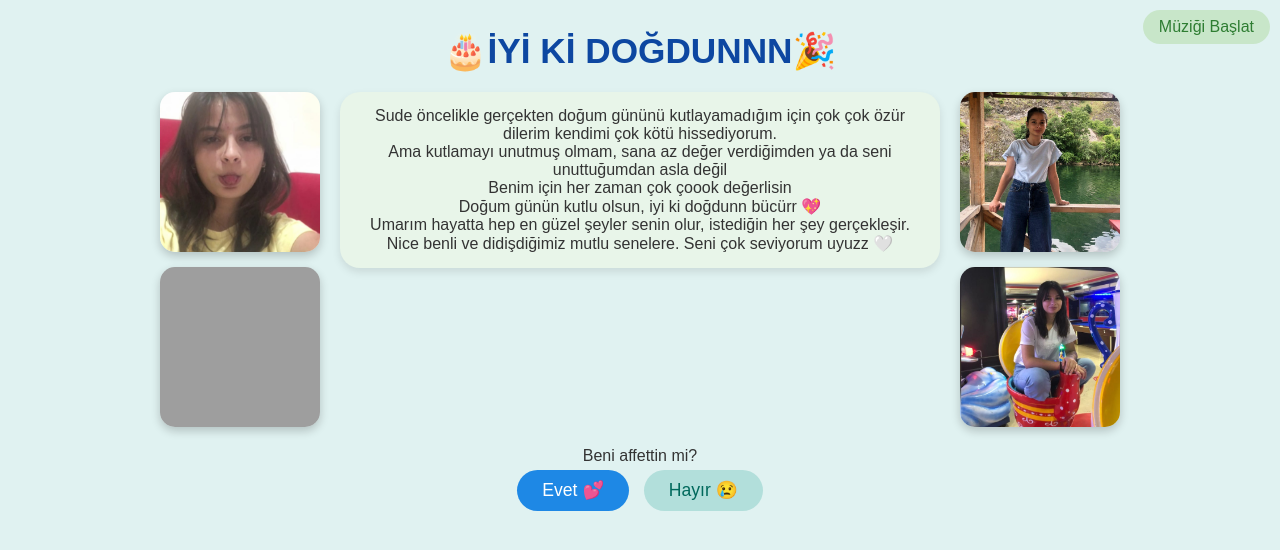
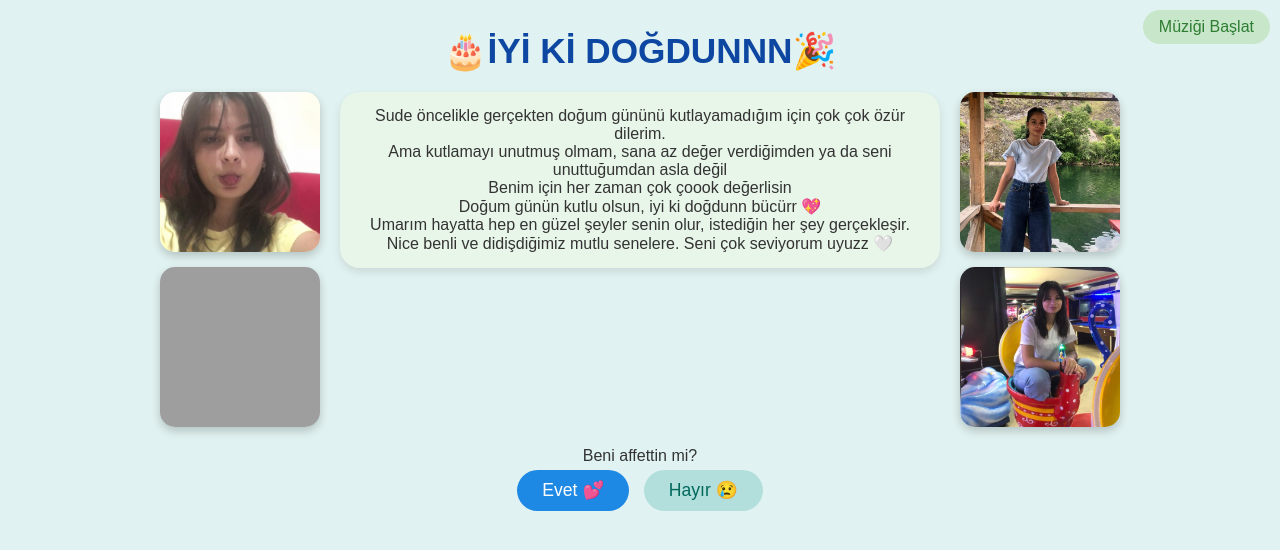
Before and after one commit to bahadiryuce/SUDE-3, a plain HTML site: page index.html in a window 1280 px wide. Drawn offline with Linux system fonts and the light colour scheme; grey boxes are pictures that could not be loaded.

Commit message:
Update index.html

```diff
--- a/index.html
+++ b/index.html
@@ -161,7 +161,7 @@
     </div>
 
     <div class="message">
-      <p>Sude öncelikle gerçekten doğum gününü kutlayamadığım için çok çok özür dilerim kendimi çok kötü hissediyorum.</p>
+      <p>Sude öncelikle gerçekten doğum gününü kutlayamadığım için çok çok özür dilerim.</p>
       <p>Ama kutlamayı unutmuş olmam, sana az değer verdiğimden ya da seni unuttuğumdan asla değil</p>
       <p>Benim için her zaman çok çoook değerlisin </p>
       <p>Doğum günün kutlu olsun, iyi ki doğdunn bücürr 💖</p>
```
